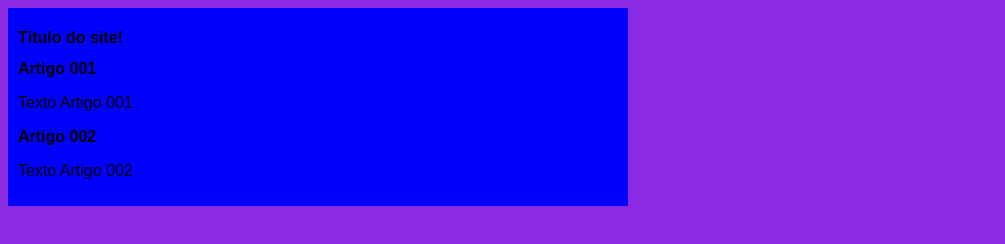
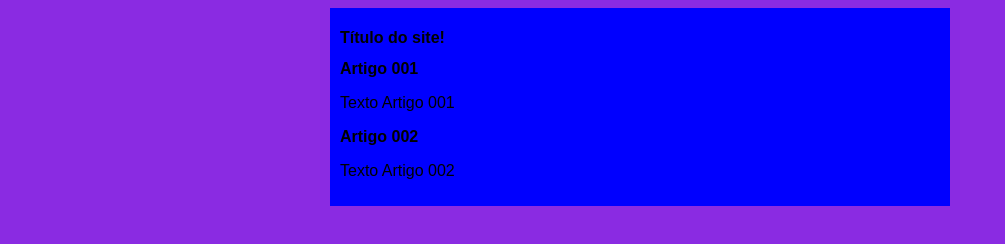
Before and after one commit to thiago-cloud/Branches, a plain HTML site: page index.html in a window 1280 px wide. Shown: the whole page, without its empty margins (0-1005 px from the left). Drawn offline with Linux system fonts and the light colour scheme.

Commit message:
Update style.css

```diff
--- a/estilos/style.css
+++ b/estilos/style.css
@@ -8,6 +8,6 @@ body{
 main {
     background-color:blue;
     width:600px;
-    marign:auto;
+    margin:auto;
     padding:10px;
 }
```
